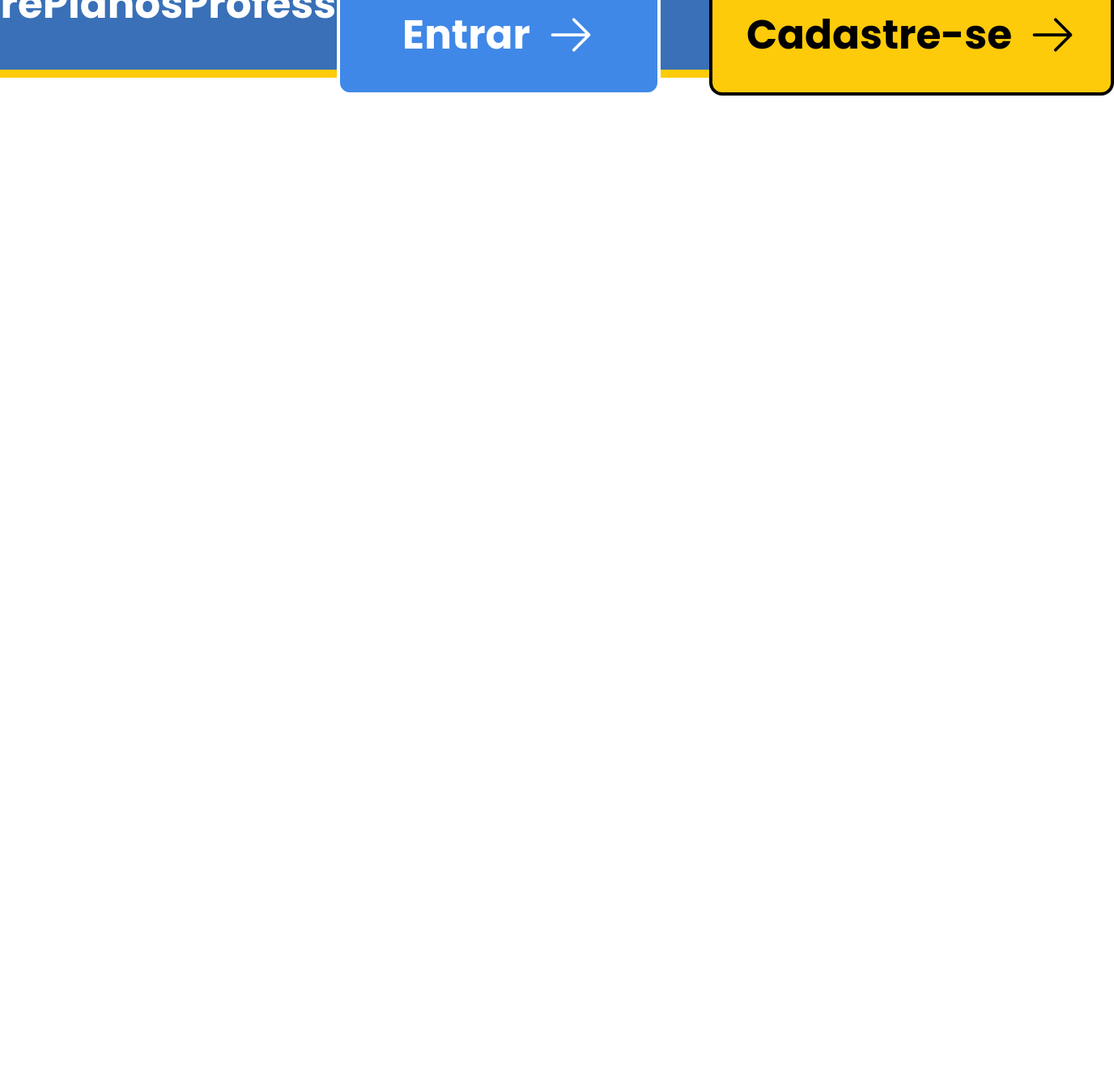
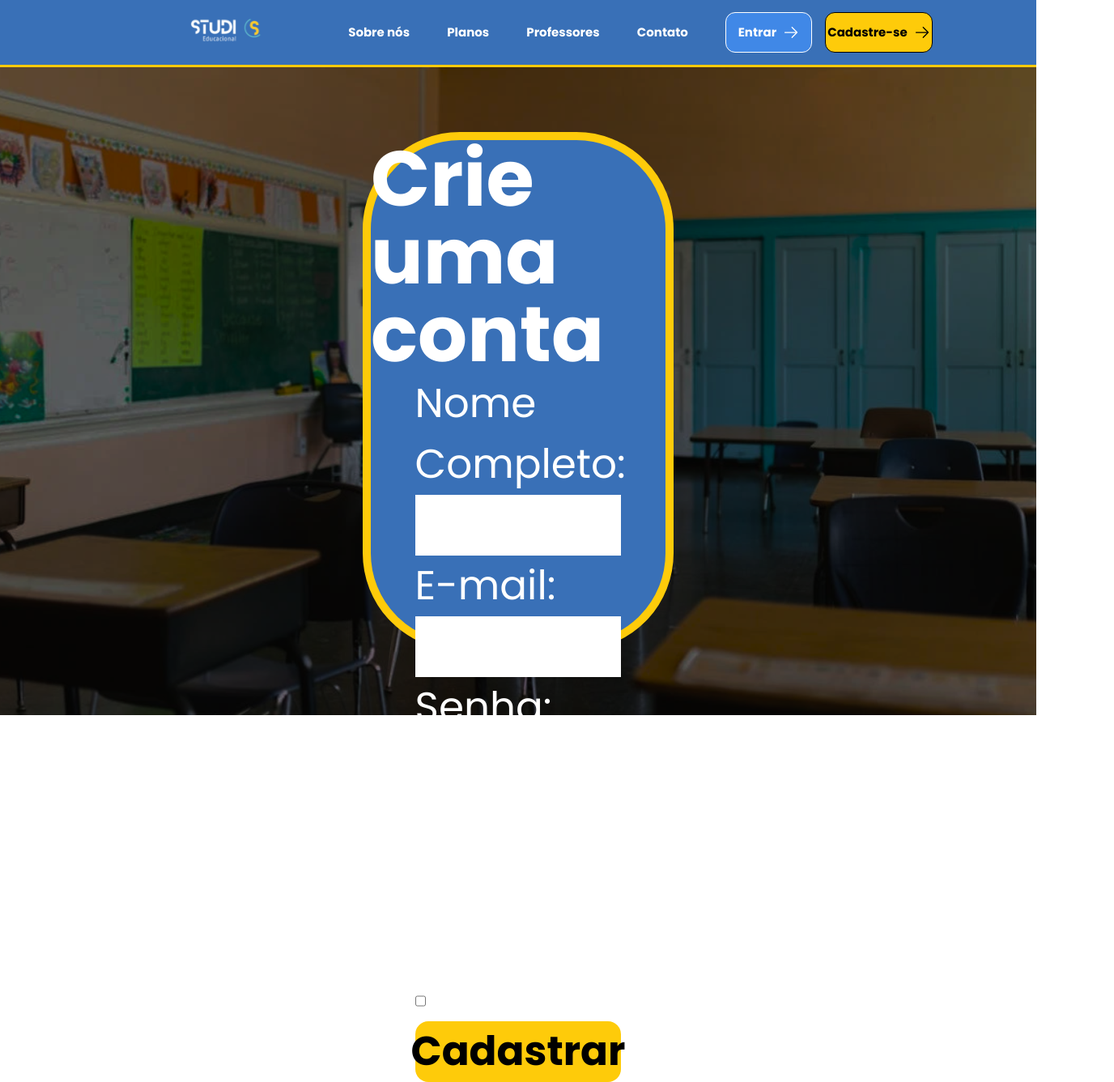
Before and after one commit to Studi-Grupo3/Front-End, a React (Vite) app: page / in a window 1280 px wide. Shown: the whole page at 81% size, 1376 px wide, since content can reach past the window. Before the commit the page ends 800 px from the top, so only its background shows below. Built offline with nearby package versions, Linux system fonts and the light colour scheme.

Commit message:
Ajustes componente NavBarHome

```diff
--- a/src/components/NavbarHome.jsx
+++ b/src/components/NavbarHome.jsx
@@ -1,15 +1,14 @@
-import { useState } from "react";
-import imagem from "../assets/logo.svg"
+import Imagem from "../assets/logo.svg"
 import { ArrowRightIcon } from "@heroicons/react/24/outline";
 
 const NavbarHome = () => {
 
     return (
 
-        <nav className="h-[12vh] bg-[#3970B7] border-b-10 border-b-[#FECB0A] text-white flex items-center justify-center flex-row text-[50px]">
+        <nav className="h-[12vh] w-screen bg-[#3970B7] border-b-3 border-b-[#FECB0A] text-white flex items-center justify-center flex-row text-[15px]">
 
-            <div>
-                <img src={imagem} className="h-80"/>
+            <div className="flex justify-end items-center w-[20%]">
+                <img src={Imagem} className="h-20 "/>
             </div>
 
             <div className="flex flex-row justify-evenly w-[40%]">
@@ -32,12 +31,12 @@ const NavbarHome = () => {
 
             </div>
 
-            <div className="flex flex-row gap-15">
-                <button className="flex items-center justify-center h-[150px] w-[400px] gap-5 rounded-2xl border-4 border-[#FFFFFF] bg-[#4088E7] text-white font-semibold cursor-pointer">
-                    Entrar <ArrowRightIcon className="h-15"/>
+            <div className="flex flex-row gap-4 w-[20%]">
+                <button className="flex items-center justify-center h-[50px] w-[400px] gap-2 rounded-xl border-1 border-[#FFFFFF] bg-[#4088E7] text-white font-semibold cursor-pointer">
+                    Entrar <ArrowRightIcon className="h-5"/>
                 </button>
-                <button className="flex items-center justify-center h-[150px] w-[500px] gap-5 rounded-2xl border-4 border-[#000000] bg-[#FECB0A] text-black font-semibold cursor-pointer">
-                    Cadastre-se <ArrowRightIcon className="h-15"/>
+                <button className="flex items-center justify-center h-[50px] w-[500px] gap-2 rounded-xl border-1 border-[#000000] bg-[#FECB0A] text-black font-semibold cursor-pointer">
+                    Cadastre-se <ArrowRightIcon className="h-5"/>
                 </button>
             </div>
         </nav>
--- a/src/pages/RegisterPage.jsx
+++ b/src/pages/RegisterPage.jsx
@@ -1,10 +1,59 @@
 import NavbarHome from '../components/NavbarHome';
+import Imagem from '../assets/imagem-fundo.svg'
+
 
 const RegisterPage = () => {
     return (
-        <div className="flex flex-col h-screen">
-            {/* Menu lateral */}
+        <div className="flex flex-col h-screen w-screen">
             <NavbarHome />
+            <main className='h-screen w-screen bg-no-repeat bg-cover bg-center flex justify-center items-center text-[50px]' style={{ backgroundImage: `url(${Imagem})` }}>
+
+                <section className='flex flex-col justify-evenly items-center h-[80%] w-[30%] bg-[#3970B7] border-10 border-[#FECB0A] text-white' style={{ borderRadius: "120px" }}>
+
+                    <h1 className='text-8xl  font-bold'>Crie uma conta</h1>
+
+                    <form className='flex flex-col justify-evenly h-[80%] w-[70%]'>
+
+                        <label className='flex flex-col'>
+                            <span>
+                                Nome Completo:
+                            </span>
+                            <input type="text" className='bg-white' />
+                        </label>
+
+                        <label className='flex flex-col'>
+                            <span>
+                                E-mail:
+                            </span>
+                            <input type="text" className='bg-white'/>
+                        </label>
+
+                        <label className='flex flex-col'>
+                            <span>
+                                Senha:
+                            </span>
+                            <input type="text" className='bg-white'/>
+                        </label>
+
+                        <label className='flex flex-col'>
+                            <span>
+                                Confirmar Senha:
+                            </span>
+                            <input type="text" className='bg-white'/>
+                        </label>
+
+                        <label className='flex flex-row items-center gap-5 h-[10%]'>
+                            <input type="checkbox" className='h-5 w-5'/>
+                            <span className='text-[30px]'>I agree to the Terms of Service and Privacy Policy </span>
+                        </label>
+
+                        <button className="flex items-center justify-center h-[150px] w-[100%] gap-5 rounded-2xl bg-[#FECB0A] text-black font-semibold cursor-pointer">Cadastrar</button>
+
+                    </form>
+
+                </section>
+
+            </main>
         </div>
     );
 };
```
Also changed, not shown: src/assets/imagem-fundo.svg (added).
